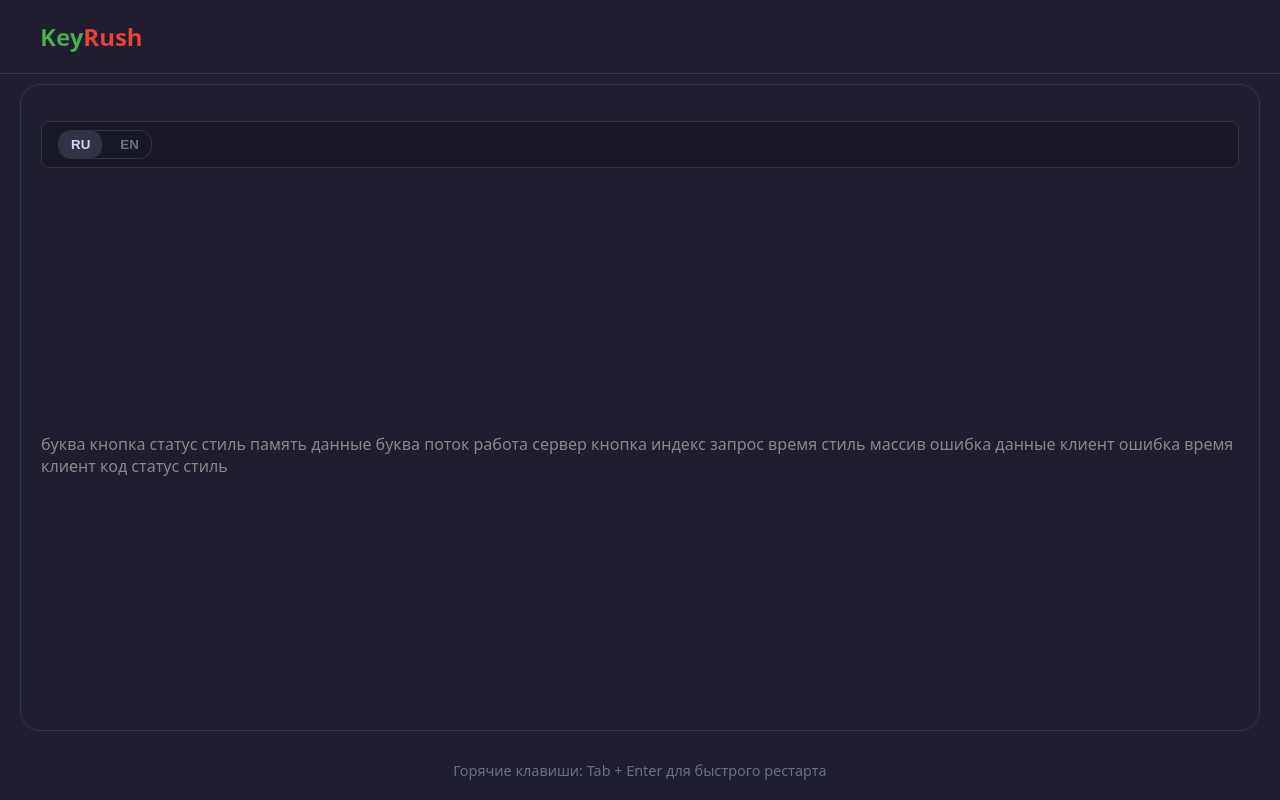
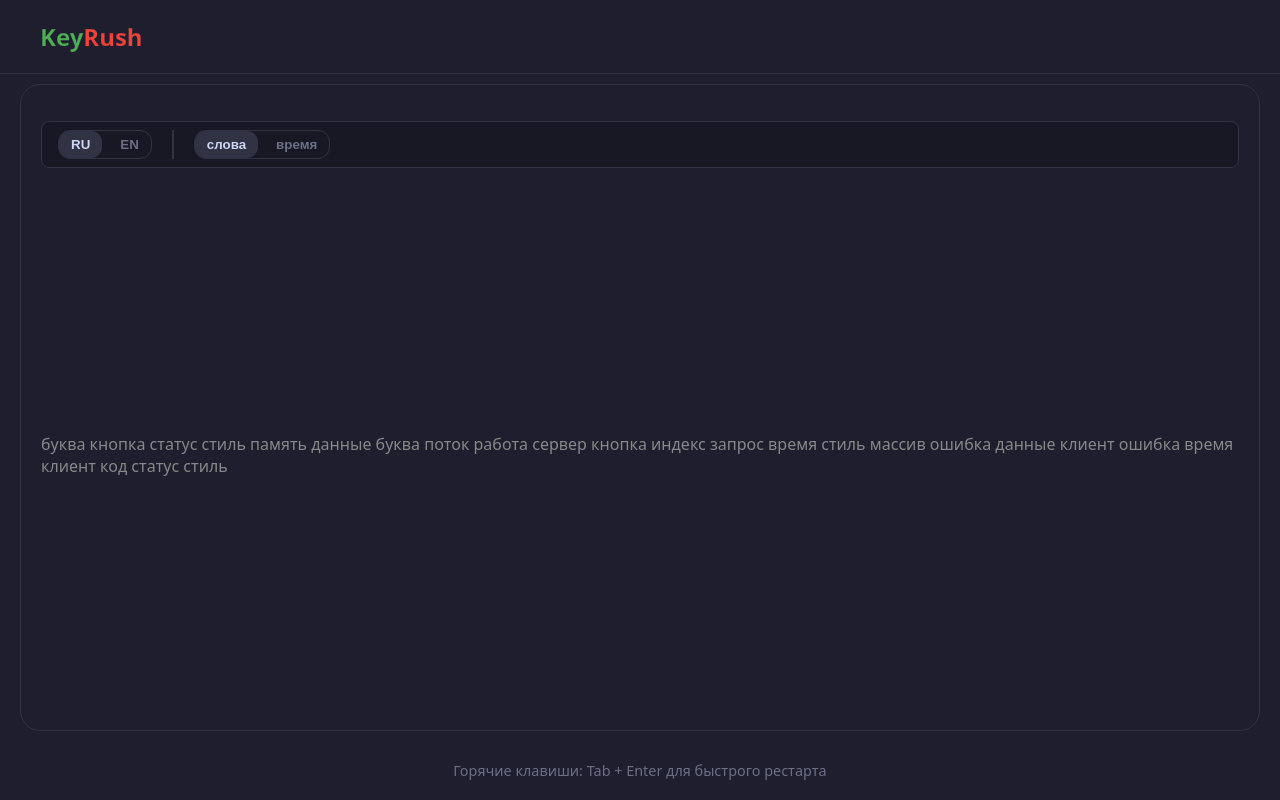
Before and after one commit to Glebess/KeyRush, a React (Vite) app: page / in a window 1280 px wide. Built offline with nearby package versions, Linux system fonts and the light colour scheme.

Commit message:
feat(ModeSelectorKeyboardTrainer,trainerPage): selected mode (word,time)

```diff
--- a/src/features/change-mode/ui/ModeSelectorKeyboardTrainer.module.css
+++ b/src/features/change-mode/ui/ModeSelectorKeyboardTrainer.module.css
@@ -6,13 +6,13 @@
   border: 1px solid var(--border-color, #313244);
   user-select: none;
   padding: 8px 16px;
+  gap: 20px;
 }
 .group {
   display: flex;
   align-items: center;
   gap: 6px;
   border-radius: 12px;
-
   border: 1px solid var(--border-color, #313244);
 }
 .btn {
@@ -32,3 +32,6 @@
   color: var(--text-primary);
   background-color: var(--border-color);
 }
+.line {
+  border: 1px solid var(--border-color);
+}
--- a/src/features/change-mode/ui/ModeSelectorKeyboardTrainer.tsx
+++ b/src/features/change-mode/ui/ModeSelectorKeyboardTrainer.tsx
@@ -1,9 +1,9 @@
 import styles from "./ModeSelectorKeyboardTrainer.module.css";
 
 export type Language = "ru" | "en";
-export type TimeOption = 15 | 30 | 60;
-export type Mode = "words" | "time" | "errors";
-export type WordsOption = 10 | 25 | 50;
+export type TimeOption = 15 | 30 | 60 | 120;
+export type Mode = "words" | "time";
+export type WordsOption = 10 | 15 | 25 | 50;
 
 export type OptionValue = TimeOption | WordsOption;
 
@@ -16,19 +16,26 @@ interface ModeSelectorKeyboardTrainerProps {
   onValueChange: (val: OptionValue) => void;
 }
 
-export const ModeSelectorKeyboardTrainer = ({
+const LANGUAGES: Language[] = ["ru", "en"];
+const MODES: Mode[] = ["words", "time"];
+const WORD_OPTION: OptionValue[] = [10, 15, 25, 50];
+const TIME_OPTION: OptionValue[] = [15, 30, 60, 120];
+
+export const ModeSelectorKeyboardTrainer: React.FC<
+  ModeSelectorKeyboardTrainerProps
+> = ({
   language,
   onLanguageChange,
-  mode,
+  mode = "words",
   onModeChange,
-  selectedValue,
+  selectedValue = 25,
   onValueChange,
-}: ModeSelectorKeyboardTrainerProps) => {
-  const option = mode === "time" ? [15, 30, 60] : [10, 25, 50];
+}) => {
+  const currentOption = mode === "words" ? WORD_OPTION : TIME_OPTION;
   return (
     <div className={styles.panel}>
       <div className={styles.group}>
-        {(["ru", "en"] as Language[]).map((lang) => (
+        {LANGUAGES.map((lang) => (
           <button
             key={lang}
             type="button"
@@ -39,6 +46,26 @@ export const ModeSelectorKeyboardTrainer = ({
           </button>
         ))}
       </div>
+      <div className={styles.line}></div>
+      {onModeChange && (
+        <>
+          <div className={styles.group}>
+            {MODES.map((m) => (
+              <button
+                key={m}
+                type="button"
+                className={`${styles.btn} ${mode === m ? styles.active : ""}`}
+                onMouseDown={(e) => e.preventDefault()}
+                onClick={() => onModeChange(m)}
+              >
+                {m === "words" ? "слова" : "время"}
+              </button>
+            ))}
+          </div>
+
+          <div className={styles.divider} />
+        </>
+      )}
     </div>
   );
 };
--- a/src/pages/trainer/ui/TrainerPage.tsx
+++ b/src/pages/trainer/ui/TrainerPage.tsx
@@ -1,27 +1,32 @@
-import { useTypingEngine } from "@/entities/session";
 import { TypingBox } from "@/widgets/typing-box";
 import { generateText } from "@/entities/word-list";
 import styles from "./TrainerPage.module.css";
-import { useEffect, useState } from "react";
+import { useState } from "react";
 
 import {
   ModeSelectorKeyboardTrainer,
   type Language,
+  type OptionValue,
   type Mode,
-  type OptionValue,
 } from "@/features/change-mode/ui/ModeSelectorKeyboardTrainer";
 export const TrainerPage = () => {
   const [language, setLanguage] = useState<Language>("ru");
   const [selectedValue, setSelectedValue] = useState<OptionValue>(25);
+  const [mode, setMode] = useState<Mode>("words");
   const text = generateText(language, selectedValue);
-  console.log(language);
 
+  const handleModeChange = (newMode: Mode): void => {
+    setMode(newMode);
+    setSelectedValue(newMode === "time" ? 30 : 25);
+  };
   return (
     <div className={styles.container}>
       <div className={styles.topBar}>
         <ModeSelectorKeyboardTrainer
           language={language}
           onLanguageChange={setLanguage}
+          mode={mode}
+          onModeChange={handleModeChange}
         />
       </div>
 
```
